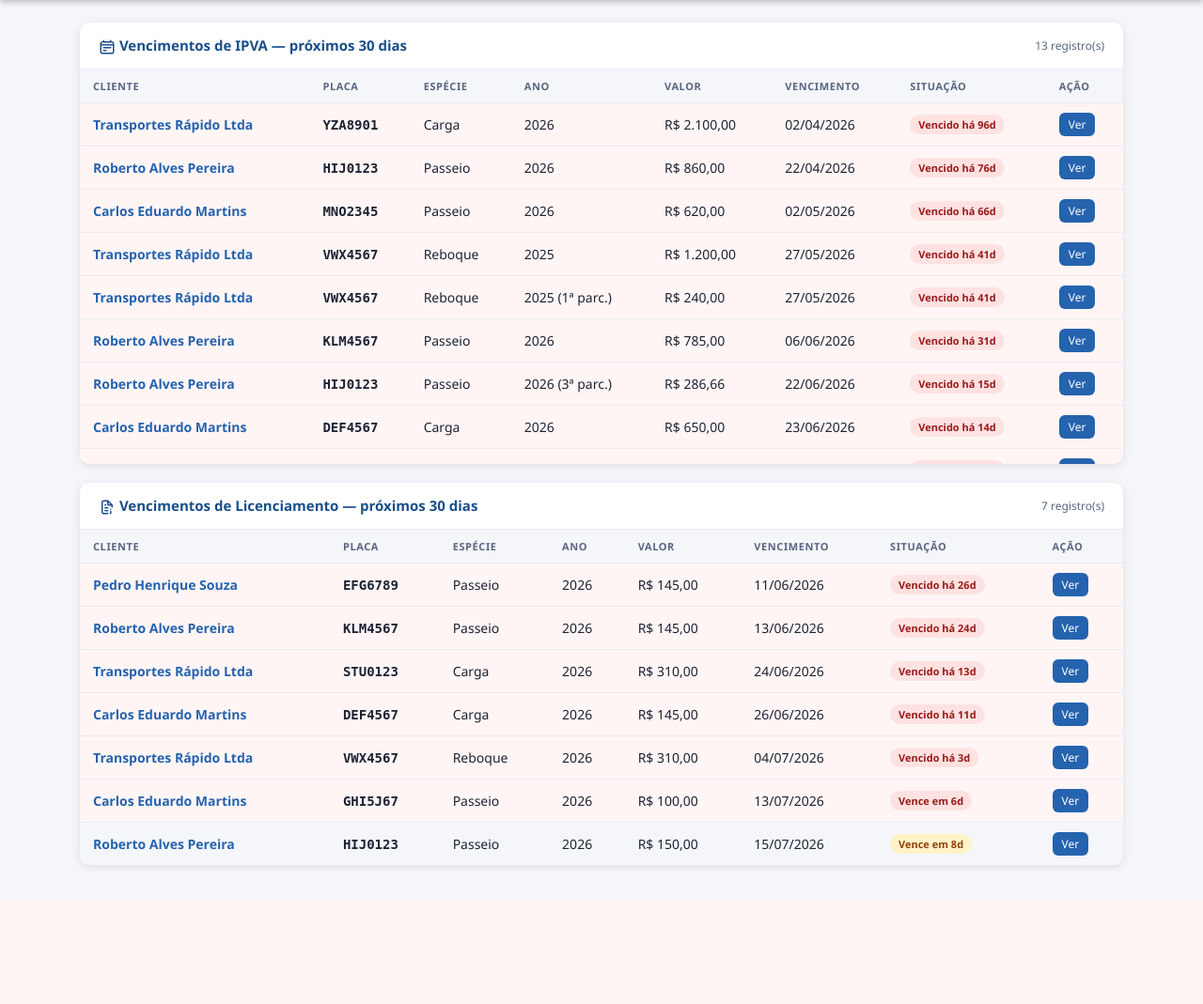
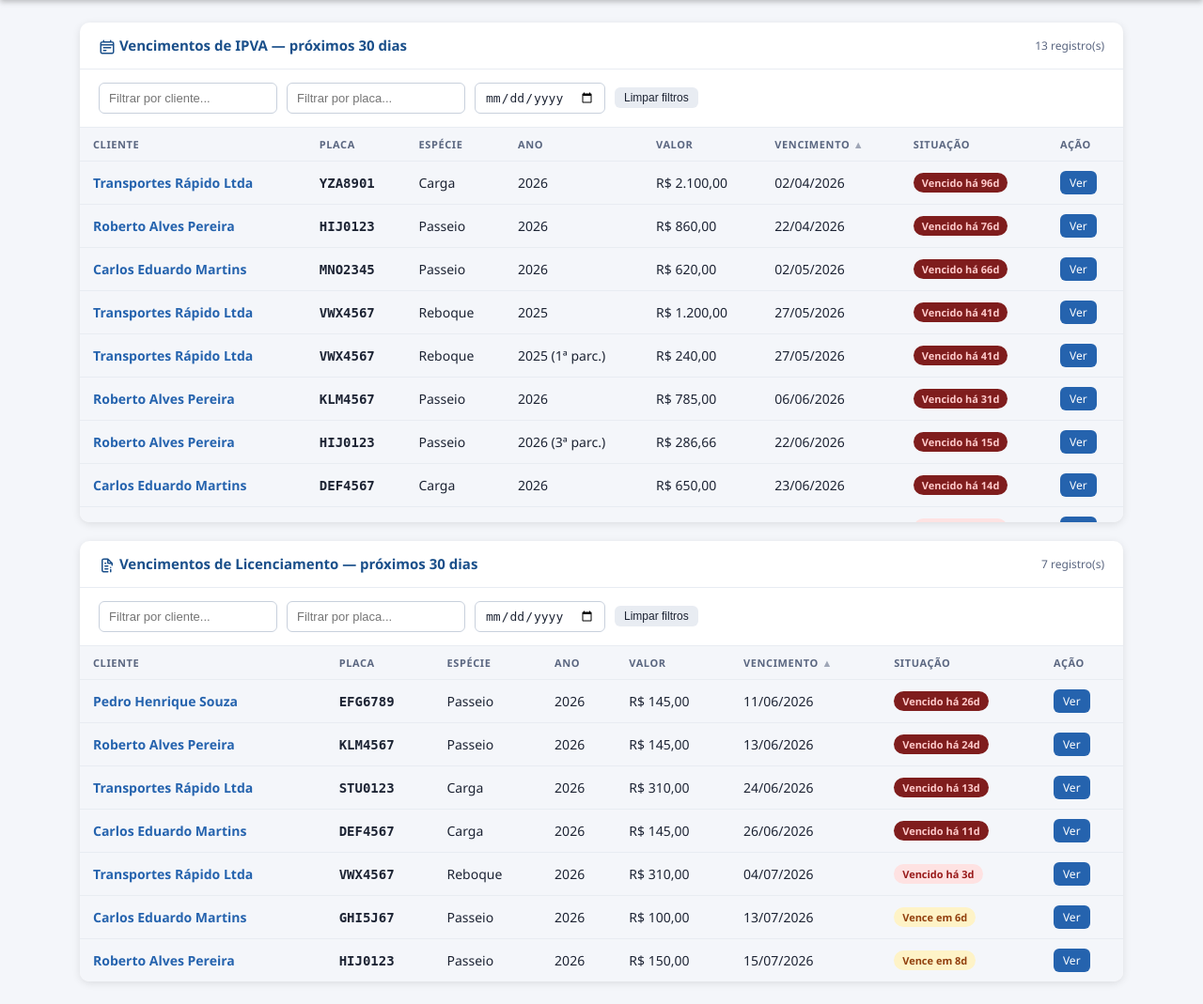
Before and after one commit to kaua573/despachante, a Flask app: page / in a window 1280 px wide. Shown: the part 56-1125 px from the top of the page at 94% size. Before the commit the page ends 985 px from the top, so only its background shows below. Run offline with Flask 3, Linux system fonts and the light colour scheme; a user stored in the database is signed in; data comes from the database, SQL or seed files in the repository; both versions use the stored data as it was after the commit.

Commit message:
fix: alterações de funcionalidade e visual no dashboard

```diff
--- a/app/templates/dashboard.html
+++ b/app/templates/dashboard.html
@@ -45,21 +45,51 @@
     </div>
   </div>
 </div>#}
+
+<style>
+  .filtros-venc { display:flex; flex-wrap:wrap; gap:10px; padding:14px 20px; border-bottom:1px solid var(--cinza2); }
+  .filtros-venc input { border:1px solid var(--cinza3); border-radius:6px; padding:7px 10px; font-size:13px; color:var(--texto); background:var(--input-bg); outline:none; }
+  .filtros-venc input:focus { border-color:var(--azul2); box-shadow:0 0 0 3px rgba(37,99,174,.12); }
+  .filtros-venc input[type="text"] { width:190px; }
+  .filtros-venc .btn-limpar { align-self:center; }
+  th.ordenavel { cursor:pointer; user-select:none; white-space:nowrap; }
+  th.ordenavel:hover { color:var(--azul2); }
+  th.ordenavel .seta { display:inline-block; width:10px; opacity:.55; }
+  .badge-urg-vencido30  { background:#7f1d1d; color:#fecaca; }
+  .badge-urg-vencido    { background:#fee2e2; color:#991b1b; }
+  .badge-urg-hoje       { background:#fdba74; color:#7c2d12; }
+  .badge-urg-urgente    { background:#fed7aa; color:#9a3412; }
+  .badge-urg-atencao    { background:#fef3c7; color:#92400e; }
+  .badge-urg-tranquilo  { background:#dbeafe; color:#1e40af; }
+  html[data-tema="escuro"] .badge-urg-vencido30  { background:#5c1010; color:#ffb4ab; }
+  html[data-tema="escuro"] .badge-urg-vencido    { background:#3d1815; color:#f3685f; }
+  html[data-tema="escuro"] .badge-urg-hoje       { background:#5a2c0a; color:#ffb37a; }
+  html[data-tema="escuro"] .badge-urg-urgente    { background:#3d2410; color:#f3a35f; }
+  html[data-tema="escuro"] .badge-urg-atencao    { background:#3d2f0a; color:#e0a836; }
+  html[data-tema="escuro"] .badge-urg-tranquilo  { background:#16243d; color:#6fa8e8; }
+</style>
+
 <div class="card" style="margin-bottom:20px;">
   <div class="card-header">
     <h2>{{ icon('calendar') }} Vencimentos de IPVA — próximos 30 dias</h2>
     <span id="badge-ipva" style="font-size:12px;color:var(--sub);"></span>
   </div>
+  <div class="filtros-venc">
+    <input type="text" id="f-ipva-cliente" placeholder="Filtrar por cliente..." oninput="onFiltroChange('ipva')">
+    <input type="text" id="f-ipva-placa" placeholder="Filtrar por placa..." oninput="onFiltroChange('ipva')">
+    <input type="date" id="f-ipva-data" onchange="onFiltroChange('ipva')">
+    <button class="btn btn-ghost btn-sm btn-limpar" onclick="limparFiltros('ipva')">Limpar filtros</button>
+  </div>
   <div class="tabela-wrap tabela-scroll">
     <table>
       <thead>
         <tr>
-          <th>Cliente</th>
+          <th class="ordenavel" onclick="onOrdenar('ipva','cliente_nome')">Cliente <span class="seta" id="seta-ipva-cliente_nome"></span></th>
           <th>Placa</th>
           <th>Espécie</th>
           <th>Ano</th>
-          <th>Valor</th>
-          <th>Vencimento</th>
+          <th class="ordenavel" onclick="onOrdenar('ipva','valor')">Valor <span class="seta" id="seta-ipva-valor"></span></th>
+          <th class="ordenavel" onclick="onOrdenar('ipva','vencimento')">Vencimento <span class="seta" id="seta-ipva-vencimento"></span></th>
           <th>Situação</th>
           <th>Ação</th>
         </tr>
@@ -74,16 +104,22 @@
     <h2>{{ icon('file') }} Vencimentos de Licenciamento — próximos 30 dias</h2>
     <span id="badge-lic" style="font-size:12px;color:var(--sub);"></span>
   </div>
+  <div class="filtros-venc">
+    <input type="text" id="f-licenciamento-cliente" placeholder="Filtrar por cliente..." oninput="onFiltroChange('licenciamento')">
+    <input type="text" id="f-licenciamento-placa" placeholder="Filtrar por placa..." oninput="onFiltroChange('licenciamento')">
+    <input type="date" id="f-licenciamento-data" onchange="onFiltroChange('licenciamento')">
+    <button class="btn btn-ghost btn-sm btn-limpar" onclick="limparFiltros('licenciamento')">Limpar filtros</button>
+  </div>
   <div class="tabela-wrap tabela-scroll">
     <table>
       <thead>
         <tr>
-          <th>Cliente</th>
+          <th class="ordenavel" onclick="onOrdenar('licenciamento','cliente_nome')">Cliente <span class="seta" id="seta-licenciamento-cliente_nome"></span></th>
           <th>Placa</th>
           <th>Espécie</th>
           <th>Ano</th>
-          <th>Valor</th>
-          <th>Vencimento</th>
+          <th class="ordenavel" onclick="onOrdenar('licenciamento','valor')">Valor <span class="seta" id="seta-licenciamento-valor"></span></th>
+          <th class="ordenavel" onclick="onOrdenar('licenciamento','vencimento')">Vencimento <span class="seta" id="seta-licenciamento-vencimento"></span></th>
           <th>Situação</th>
           <th>Ação</th>
         </tr>
@@ -98,28 +134,103 @@
 <script>
   const CAT = { passeio: 'Passeio', carga: 'Carga', reboque: 'Reboque' };
 
+  // Estado independente de cada tabela (dados brutos + filtros + ordenação)
+  const estado = {
+    ipva:          { dados: [], sortCol: 'vencimento', sortDir: 'asc' },
+    licenciamento: { dados: [], sortCol: 'vencimento', sortDir: 'asc' },
+  };
+
   function diasRestantes(venc) {
     const hoje = new Date(); hoje.setHours(0, 0, 0, 0);
     const d = new Date(venc + 'T00:00:00');
     return Math.ceil((d - hoje) / 86400000);
   }
 
+  // Escala de urgência (do mais crítico ao mais tranquilo). Verde é evitado de
+  // propósito para não ser confundido com "já pago".
+  function classificarUrgencia(dias) {
+    if (dias < -10) return { classe: 'badge-urg-vencido30', label: `Vencido há ${Math.abs(dias)}d` };
+    if (dias < 0)    return { classe: 'badge-urg-vencido',   label: `Vencido há ${Math.abs(dias)}d` };
+    if (dias === 0)  return { classe: 'badge-urg-hoje',      label: 'Vence hoje' };
+    if (dias <= 5)   return { classe: 'badge-urg-urgente',   label: `Vence em ${dias}d` };
+    if (dias <= 15)  return { classe: 'badge-urg-atencao',   label: `Vence em ${dias}d` };
+    return                  { classe: 'badge-urg-tranquilo', label: `Vence em ${dias}d` };
+  }
+
   function renderLinhaVenc(r) {
     const dias = diasRestantes(r.vencimento);
-    let badge, estilo = '';
-    if (dias < 0) { badge = `<span class="badge badge-vencido">Vencido há ${Math.abs(dias)}d</span>`; estilo = 'background:#fff5f5'; }
-    else if (dias <= 7) { badge = `<span class="badge badge-vencido">Vence em ${dias}d</span>`; estilo = 'background:#fff5f5'; }
-    else { badge = `<span class="badge badge-pendente">Vence em ${dias}d</span>`; estilo = ''; }
-    return `<tr style="${estilo}">
+    const urg = classificarUrgencia(dias);
+    return `<tr>
     <td><a href="/clientes/${r.cliente_id}/veiculos" style="color:var(--azul2);text-decoration:none;font-weight:600;">${r.cliente_nome}</a></td>
     <td><strong style="font-family:monospace;">${r.placa}</strong></td>
     <td>${CAT[r.especie] || r.especie || '—'}</td>
     <td>${r.ano_referencia}</td>
     <td>${fmtMoeda(r.valor)}</td>
     <td>${fmtData(r.vencimento)}</td>
-    <td>${badge}</td>
+    <td><span class="badge ${urg.classe}">${urg.label}</span></td>
     <td><a class="btn btn-primary btn-sm" href="/veiculos/${r.vid}/painel">Ver</a></td>
   </tr>`;
+  }
+
+  // ── Filtros + ordenação (aplicados em memória, sem nova chamada à API) ──────
+  function onFiltroChange(tipo) { renderizar(tipo); }
+
+  function limparFiltros(tipo) {
+    document.getElementById(`f-${tipo}-cliente`).value = '';
+    document.getElementById(`f-${tipo}-placa`).value = '';
+    document.getElementById(`f-${tipo}-data`).value = '';
+    renderizar(tipo);
+  }
+
+  function onOrdenar(tipo, coluna) {
+    const e = estado[tipo];
+    if (e.sortCol === coluna) {
+      e.sortDir = e.sortDir === 'asc' ? 'desc' : 'asc';
+    } else {
+      e.sortCol = coluna;
+      e.sortDir = 'asc';
+    }
+    renderizar(tipo);
+  }
+
+  function atualizarSetas(tipo) {
+    const e = estado[tipo];
+    ['cliente_nome', 'valor', 'vencimento'].forEach(col => {
+      const el = document.getElementById(`seta-${tipo}-${col}`);
+      if (!el) return;
+      el.textContent = col === e.sortCol ? (e.sortDir === 'asc' ? '▲' : '▼') : '';
+    });
+  }
+
+  function renderizar(tipo) {
+    const e = estado[tipo];
+    const buscaCliente = document.getElementById(`f-${tipo}-cliente`).value.trim().toLowerCase();
+    const buscaPlaca   = document.getElementById(`f-${tipo}-placa`).value.trim().toLowerCase();
+    const dataFiltro   = document.getElementById(`f-${tipo}-data`).value;
+
+    let filtrado = e.dados.filter(r =>
+      (!buscaCliente || (r.cliente_nome || '').toLowerCase().includes(buscaCliente)) &&
+      (!buscaPlaca   || (r.placa || '').toLowerCase().includes(buscaPlaca)) &&
+      (!dataFiltro   || r.vencimento === dataFiltro)
+    );
+
+    const dir = e.sortDir === 'asc' ? 1 : -1;
+    filtrado.sort((a, b) => {
+      if (e.sortCol === 'cliente_nome') return dir * (a.cliente_nome || '').localeCompare(b.cliente_nome || '');
+      if (e.sortCol === 'valor')        return dir * ((a.valor || 0) - (b.valor || 0));
+      return dir * (a.vencimento || '').localeCompare(b.vencimento || '');
+    });
+
+    const tbodyId = tipo === 'ipva' ? 'tbody-ipva' : 'tbody-lic';
+    const badgeId = tipo === 'ipva' ? 'badge-ipva' : 'badge-lic';
+    const nomeVazio = tipo === 'ipva' ? 'IPVA' : 'licenciamento';
+
+    document.getElementById(badgeId).textContent = filtrado.length + ' registro(s)';
+    document.getElementById(tbodyId).innerHTML = filtrado.length
+      ? filtrado.map(renderLinhaVenc).join('')
+      : `<tr><td colspan="8"><div class="empty-state"><p>Nenhum ${nomeVazio} encontrado com os filtros atuais</p></div></td></tr>`;
+
+    atualizarSetas(tipo);
   }
 
   async function carregar() {
@@ -134,17 +245,10 @@
       document.getElementById('tot-multas').textContent = d.totais.multas_pendentes;
     #}
 
-    const tbi = document.getElementById('tbody-ipva');
-    document.getElementById('badge-ipva').textContent = d.ipva.length + ' registro(s)';
-    tbi.innerHTML = d.ipva.length
-      ? d.ipva.map(renderLinhaVenc).join('')
-      : `<tr><td colspan="8"><div class="empty-state"><p>Nenhum IPVA vencendo nos próximos 30 dias</p></div></td></tr>`;
-
-    const tbl = document.getElementById('tbody-lic');
-    document.getElementById('badge-lic').textContent = d.licenciamento.length + ' registro(s)';
-    tbl.innerHTML = d.licenciamento.length
-      ? d.licenciamento.map(renderLinhaVenc).join('')
-      : `<tr><td colspan="8"><div class="empty-state"><p>Nenhum licenciamento vencendo nos próximos 30 dias</p></div></td></tr>`;
+    estado.ipva.dados = d.ipva;
+    estado.licenciamento.dados = d.licenciamento;
+    renderizar('ipva');
+    renderizar('licenciamento');
   }
 
   carregar();
```
Also changed, not shown: brainstorm.md (+1 -21 lines), despachante.db, 2 other files.
